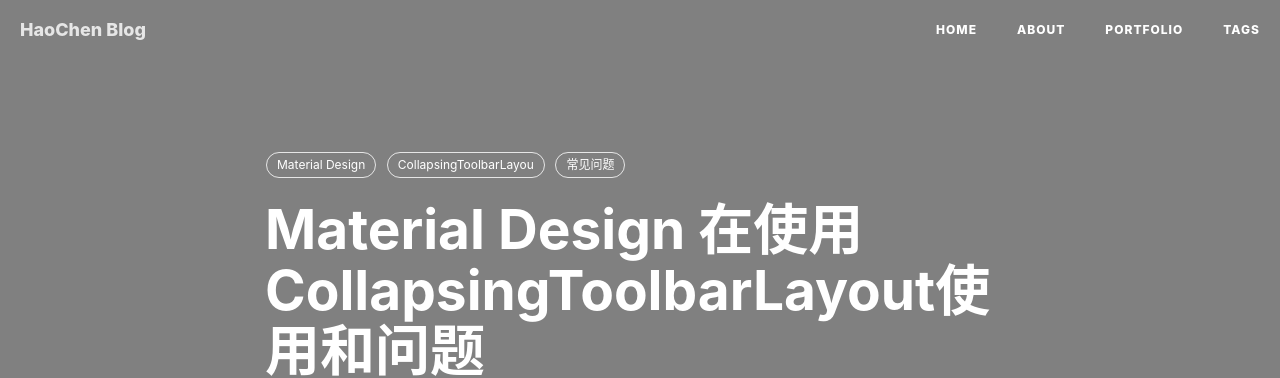
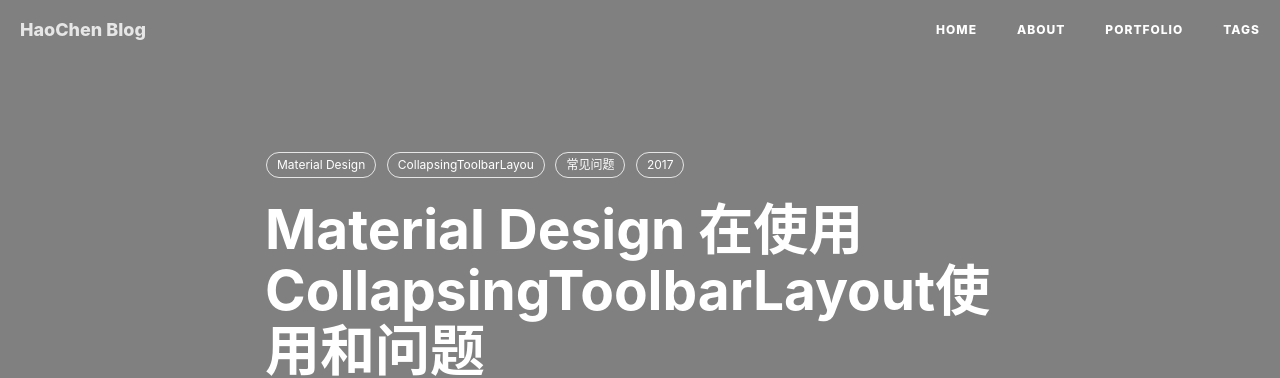
Before and after one commit to chengzichen/chengzichen.github.io, a Jekyll site: the page built from _posts/2017-2-9-Material Design for CollapsingToolbarLayout.md, in a window 1280 px wide and 900 px high. Shown: the top 378 px of the window. Built offline with Jekyll 4.4.1, drawn with Linux system fonts in a browser that asks for light colours; nearby versions of some CDN libraries; comment, search, counter and statistics services are not loaded.

Commit message:
提交tag
Signed-off-by: Chengzi <13340199938@163.com>

```diff
--- a/_posts/2017-2-9-Material Design for CollapsingToolbarLayout.md
+++ b/_posts/2017-2-9-Material Design for CollapsingToolbarLayout.md
@@ -12,6 +12,7 @@
     - Material Design
     - CollapsingToolbarLayou
     - 常见问题
+    - 2017
 
 ---
 
```
